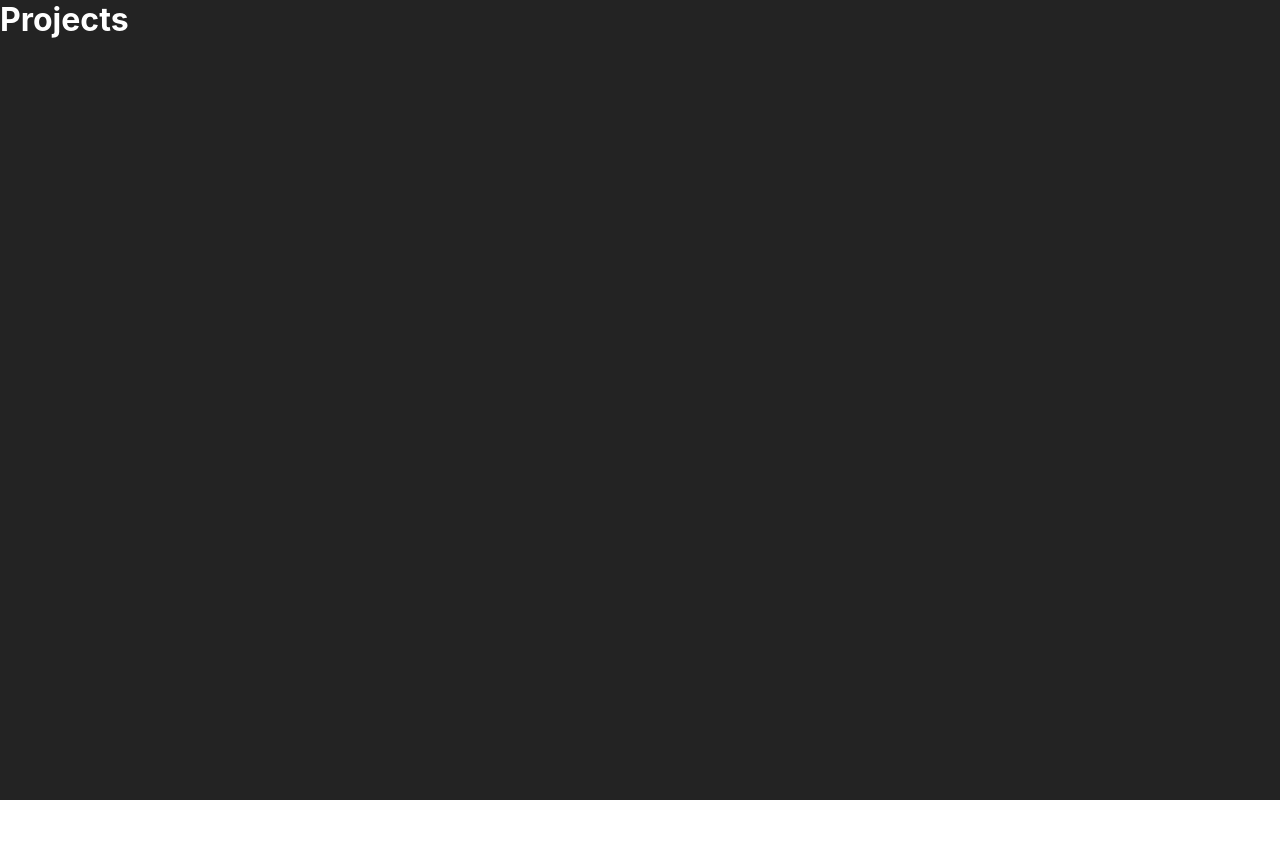
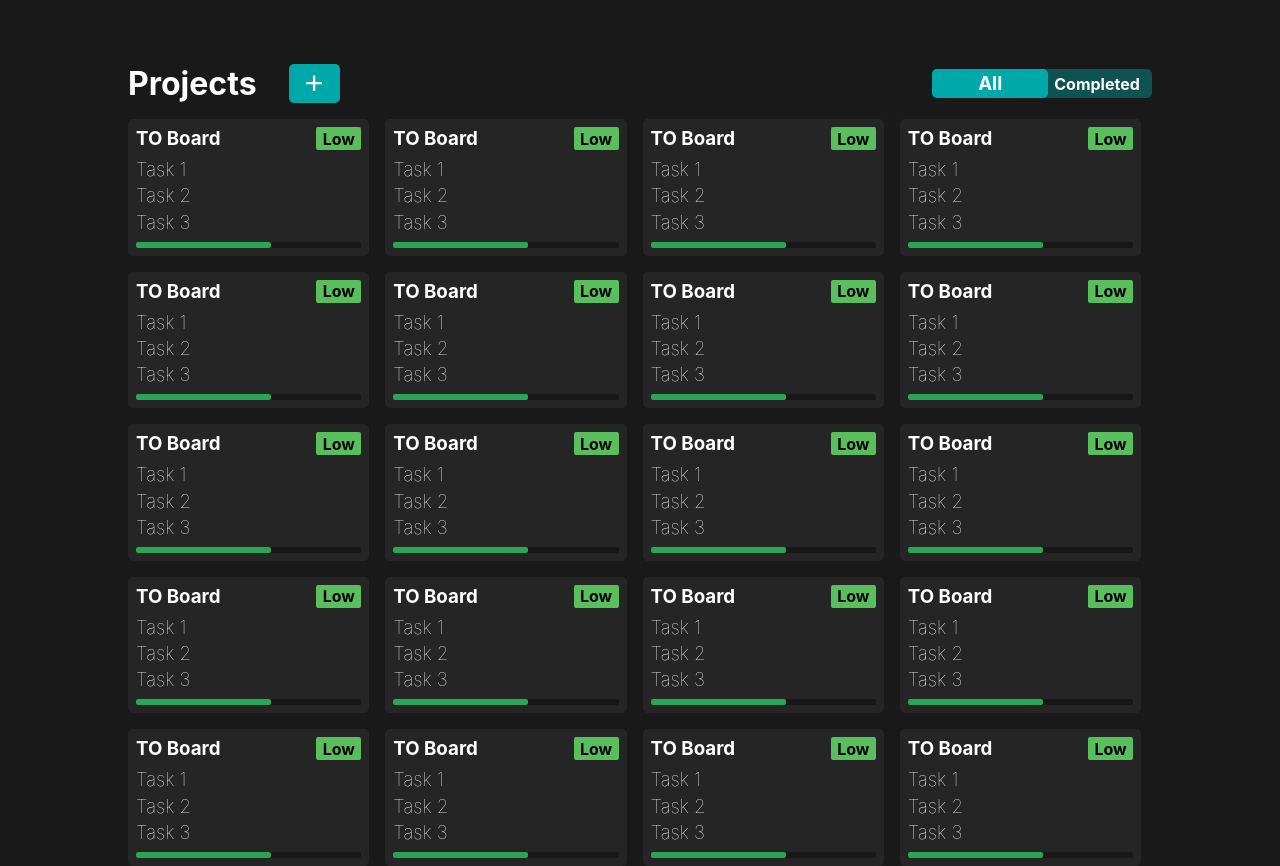
Before and after one commit to AntonErikssonCode/ticketer, a React (Create React App) app: page / in a window 1280 px wide. Before the commit the page ends 800 px from the top, so only its background shows below. Built offline with nearby package versions, Linux system fonts and the light colour scheme.

Commit message:
General Styling

```diff
--- a/src/App.tsx
+++ b/src/App.tsx
@@ -1,5 +1,10 @@
 import React from "react";
-import { BrowserRouter as Router, Route, Routes } from "react-router-dom";
+import {
+  BrowserRouter as Router,
+  Route,
+  Routes,
+  Navigate,
+} from "react-router-dom";
 import Projects from "./pages/projects/Projects";
 import Board from "./pages/board/Board";
 import Layout from "./basicComponents/Layout";
@@ -8,11 +13,10 @@ function App() {
     <Layout>
       <Router>
         <Routes>
-
           <Route path="/" element={<Projects />} />
           <Route path="/projects" element={<Projects />} />
-        <Route path="/board" element={<Board />} />
-
+          <Route path="/board" element={<Navigate to="/board/1" />} />
+          <Route path="/board/:boardId" element={<Board />} />
         </Routes>
       </Router>
     </Layout>
--- /dev/null
+++ b/src/basicComponents/BasicContainer.tsx
@@ -0,0 +1,11 @@
+import React, { ReactNode } from "react";
+
+type BasicContainerProps = {
+  children: ReactNode;
+};
+
+const BasicContainer: React.FC<BasicContainerProps> = ({ children }) => {
+  return <div style={{ width: "80%", height: "80%", }}>{children}</div>;
+};
+
+export default BasicContainer;
--- a/src/basicComponents/Layout.tsx
+++ b/src/basicComponents/Layout.tsx
@@ -7,7 +7,7 @@ type LayoutProps = {
 
 const Layout: React.FC<LayoutProps> = ({ children }) => {
   return (
-    <div className='layout-container'>
+    <div className='layout-container center'>
       {children}
     </div>
   );
--- /dev/null
+++ b/src/basicComponents/Slider.tsx
@@ -0,0 +1,27 @@
+import React, { useState } from "react";
+import "./slider.css";
+interface SliderProps {
+  firstState: string;
+  secondState: string;
+}
+function Slider({ firstState, secondState }: SliderProps) {
+  const [slider, setSlider] = useState(false);
+
+  function changeSlider() {
+    setSlider(!slider);
+  }
+  return (
+    <div className="slider" onClick={changeSlider}>
+      <div className={`slider-bar center ${slider?"slider-active": ""}`}>
+        <h3>{slider ? secondState :  firstState}</h3>
+      </div>
+      <div className={`slider-label-1 center`}>
+       <h4>{firstState}</h4>
+      </div> <div className={`slider-label-2 center`}>
+      <h4>{secondState}</h4>
+       </div>
+    </div>
+  );
+}
+
+export default Slider;
--- a/src/basicComponents/layout.css
+++ b/src/basicComponents/layout.css
@@ -1,5 +1,7 @@
 .layout-container{
   width: 100vw;
-  height: 100vh;
+  height: 100%;
+  margin-top: 4rem;
   background-color: var(--color-background-dark);
+
 }
--- /dev/null
+++ b/src/basicComponents/slider.css
@@ -0,0 +1,58 @@
+.slider{
+  height: 100%;
+
+  background-color: var( --color-accent2-dark);
+  width: 220px;
+  border-radius: 5px;
+  position: relative;
+  z-index: 2;
+  cursor: pointer;
+}
+.slider-bar{
+  background-color: var( --color-accent2);
+  height: 100%;
+  padding: 0.2rem;
+  transition: all 0.3s ease-in-out;
+  width: 110px;
+  border-radius: 5px;
+  z-index: 500;
+  position: relative; /* Add this line */
+
+
+}
+.slider-bar:hover{
+  scale: 1.02;
+  background-color: var(--color-accent2-light);
+
+
+}
+
+
+.slider-active{
+  transform: translateX(110px);
+}
+.slider-label-1{
+  color: white;
+  height: 100%;
+  width: 110px;
+  top: 0;
+  position: absolute;
+  padding: 0;
+  z-index: 1;
+  font-weight: 100;
+
+}
+.slider-label-2{
+  color: white;
+
+  height: 100%;
+  width: 110px;
+  left: 110px;
+  top: 0;
+  padding: 0;
+  z-index: 1;
+  font-weight: 100;
+
+
+  position: absolute;
+}
--- a/src/index.css
+++ b/src/index.css
@@ -5,6 +5,10 @@ body {
     sans-serif;
   -webkit-font-smoothing: antialiased;
   -moz-osx-font-smoothing: grayscale;
+  width: 100vw;
+  height: 100vh;
+  overflow-x: hidden;
+  background-color: var(--color-background-dark);
 }
 
 code {
@@ -14,22 +18,23 @@ code {
 
 :root {
   /* Dark theme colors */
-  --color-background-dark: #232323;
-  --color-background-light: #363636;
+  --color-background-dark: #191919;
+  --color-background-light: #252525;
   --color-text: #ffffff;
-  --color-accent: #ff5722;
-  --color-accent-light: #ff8a65;
-  --color-accent-dark: #e64a19;
+  --color-accent: #45cfdd;
+  --color-accent-light: #a7ede7;
+  --color-accent-dark: #008080; /* Teal */
 
   /* Modern accent colors */
-  --color-accent2: #2196f3;
-  --color-accent2-light: #64b5f6;
-  --color-accent2-dark: #1976d2;
-
+  --color-accent2: #00a9a9; /* Purple */
+  --color-accent2-light: #1bc4c4;
+  --color-accent2-dark: #0f5252; /* Dark purple */
+  --color-accent3: #9681eb;
   /* Additional colors */
   --color-primary: #ff0000;
   --color-secondary: #00ff00;
 }
+
 h1,
 h2,
 h3,
@@ -40,8 +45,11 @@ h6 {
   margin: 0;
 }
 
-.center{
+.center {
   display: flex;
   align-items: center;
   justify-content: center;
 }
+.no-margin {
+  margin: 0;
+}
--- a/src/pages/board/Board.tsx
+++ b/src/pages/board/Board.tsx
@@ -1,7 +1,15 @@
-import React from 'react';
+import React, {useEffect, useState} from 'react';
+import { useParams } from "react-router-dom";
+
 function Board({}) {
+  const { boardId } = useParams();
+
+  useEffect(()=>{
+    console.log(boardId)
+
+  },[])
   return (
-    <div> <h1>Board</h1></div>
+    <div> <h1>Board </h1><h3>{boardId}</h3></div>
   );
 }
 
--- /dev/null
+++ b/src/pages/projects/ProjectCard.tsx
@@ -0,0 +1,34 @@
+import React from "react";
+import { useNavigate } from "react-router-dom";
+import "./projectCard.css";
+interface ProjectCard {
+  name?: string;
+  priority?: string;
+  tasks?: string[];
+  tasksComplete?: string;
+  index: number;
+}
+function ProjectCard({ index }: ProjectCard) {
+  const navigate = useNavigate();
+  const handleNavigateToBoard = () => {
+    navigate(`/board/${index}`);
+  };
+  return (
+    <div onClick={handleNavigateToBoard} className="project-card">
+      <div className="project-card-top">
+        <h3 className="project-card-top-title">TO Board</h3>
+        <h4 className="project-card-top-priority">Low</h4>
+      </div>
+      <div className="project-card-tasks">
+        <h3>Task 1 </h3>
+        <h3>Task 2 </h3>
+        <h3>Task 3 </h3>
+      </div>
+      <div className="project-card-progress">
+        <div className="project-card-progress-bar"></div>
+      </div>
+    </div>
+  );
+}
+
+export default ProjectCard;
--- a/src/pages/projects/Projects.tsx
+++ b/src/pages/projects/Projects.tsx
@@ -1,7 +1,42 @@
-import React from 'react';
+import React from "react";
+import BasicContainer from "../../basicComponents/BasicContainer";
+import "./projects.css"
+import Slider from "../../basicComponents/Slider";
+import ProjectCard from "./ProjectCard";
 function Projects({}) {
   return (
-   <div> <h1>Projects</h1></div>
+    <BasicContainer>
+      <div className="bar">
+
+        <h1>Projects</h1>
+        <button className="bar-add center">+</button>
+        <Slider firstState="All" secondState="Completed"></Slider>
+      </div>
+      <div className="project-container">
+<ProjectCard index={1}/>
+<ProjectCard index={2}/>
+<ProjectCard index={1}/>
+<ProjectCard index={2}/>
+<ProjectCard index={1}/>
+<ProjectCard index={2}/>
+<ProjectCard index={1}/>
+<ProjectCard index={2}/>
+<ProjectCard index={1}/>
+<ProjectCard index={2}/>
+<ProjectCard index={1}/>
+<ProjectCard index={2}/>
+<ProjectCard index={1}/>
+<ProjectCard index={2}/>
+<ProjectCard index={1}/>
+<ProjectCard index={2}/>
+<ProjectCard index={1}/>
+<ProjectCard index={2}/>
+<ProjectCard index={1}/>
+<ProjectCard index={2}/>
+
+
+      </div>
+    </BasicContainer>
   );
 }
 
--- /dev/null
+++ b/src/pages/projects/projectCard.css
@@ -0,0 +1,47 @@
+.project-card {
+  width: 22%;
+  height: calc(200px -1rem);
+  background-color: var(--color-background-light);
+  border-radius: 5px;
+  box-sizing: 4px 4px 4px black;
+  display: flex;
+  gap: 0.5rem;
+  flex-direction: column;
+  padding: 0.5rem;
+}
+.project-card-top {
+  display: flex;
+  justify-content: space-between;
+}
+.project-card-top-title {
+}
+.project-card-top-priority {
+  border-radius: 2px;
+  background-color: rgb(88, 191, 92);
+  color: black;
+  padding: 0.1rem 0.4rem;
+}
+
+.project-card-tasks {
+  display: flex;
+  flex-direction: column;
+  gap: 0.2rem;
+
+}
+.project-card-tasks h3{
+  font-weight: 100;
+}
+.project-card-progress {
+  height: 6px;
+  background-color: rgb(24, 24, 24);
+  border-radius: 2px;
+  position: relative;
+  width: 100%;
+}
+.project-card-progress-bar {
+  height: 6px;
+  background-color: rgb(42, 165, 85);
+  border-radius: 2px;
+  position: absolute;
+  width: 60%;
+}
--- /dev/null
+++ b/src/pages/projects/projects.css
@@ -0,0 +1,36 @@
+.bar {
+  display: flex;
+  gap: 2rem;
+  justify-content: flex-start;
+  align-items: center;
+
+}
+.bar-add {
+  height: auto;
+  width: 5%;
+  min-width: 50px;
+  margin: auto;
+  margin-left: 0;
+  font-weight: 100;
+  font-size: 2rem;
+  background-color: var(--color-accent2);
+  border-radius: 5px;
+  border: 0;
+  transition: all 0.3s ease-in-out;
+  color: white;
+  cursor: pointer;
+}
+.bar-add:hover{
+  scale: 1.02;
+  background-color: var(--color-accent2-light);
+
+
+}
+.project-container{
+  margin-top: 1rem;
+  display: flex;
+  flex-wrap: wrap;
+  gap: 1rem;
+  justify-content: flex-start;
+
+}
```
Lines whose indentation alone changed are shown as unchanged.
